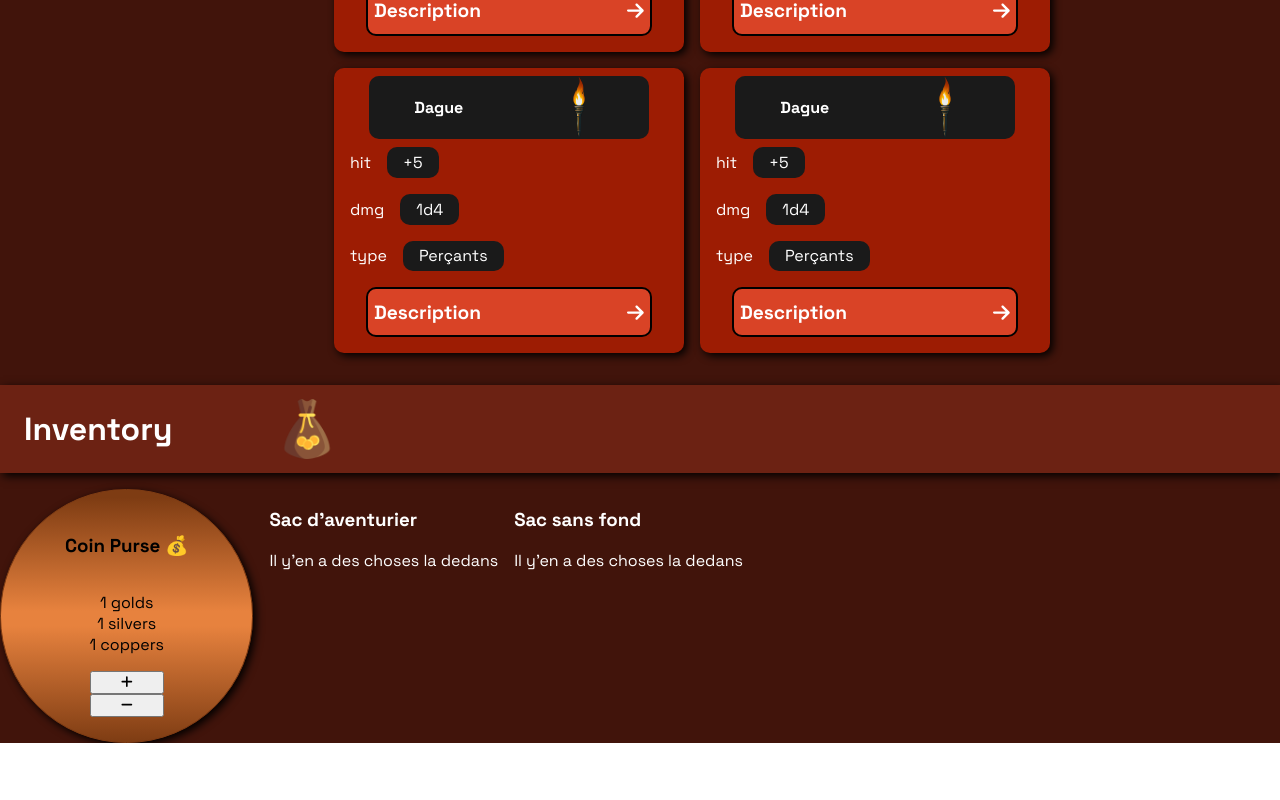
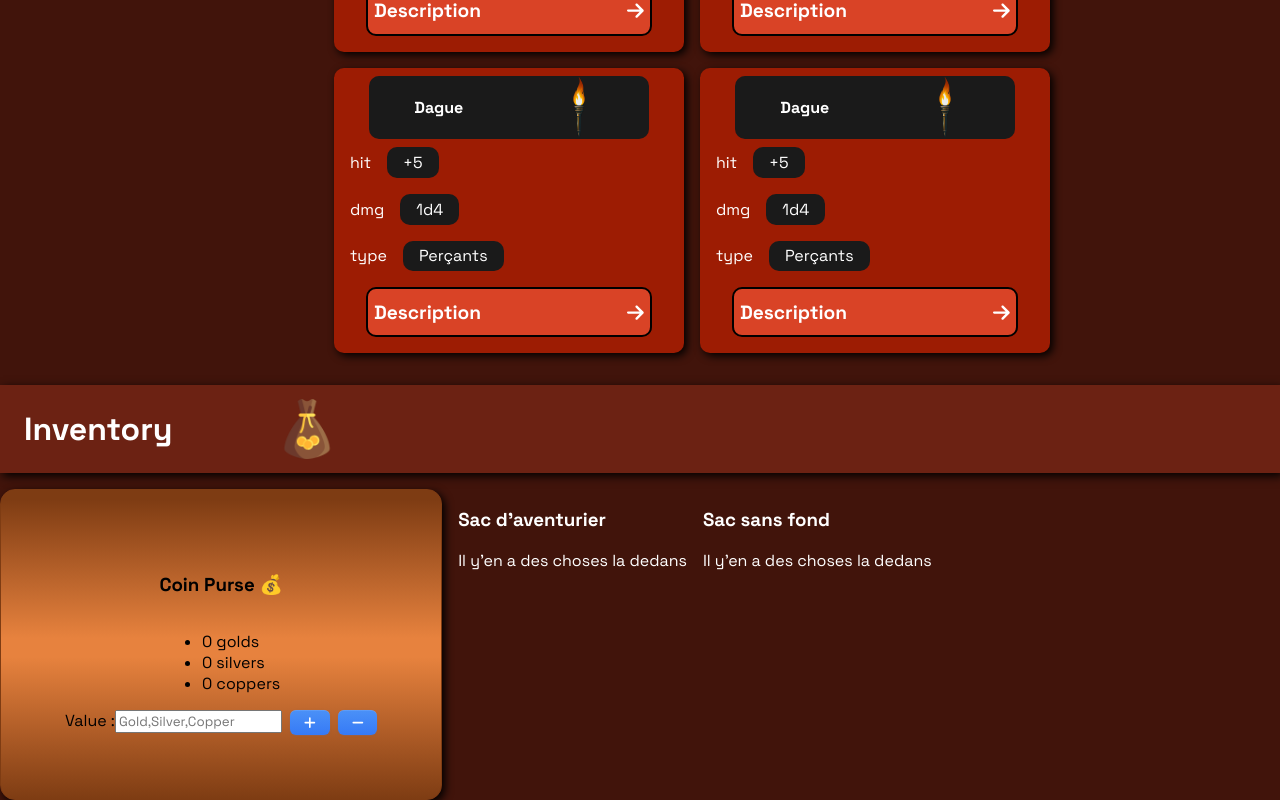
Before and after one commit to Firane/dnd, a React (Create React App) app: page /character in a window 1280 px wide. Shown: the part 940-1740 px from the top of the page. Before the commit the page ends 1683 px from the top, so only its background shows below. Built offline with nearby package versions, Linux system fonts and the light colour scheme.

Commit message:
automatisation calcule de golds, front pas finit

```diff
--- a/src/App.css
+++ b/src/App.css
@@ -351,8 +351,6 @@ h1 {
        column-gap: 1rem;
 }
 .inventory__content__coinpurse {
-  height: 100%;
-  aspect-ratio: 1/1;
   display: flex;
   flex-direction: column;
   justify-content: center;
@@ -361,15 +359,39 @@ h1 {
   color: black;
   padding: 4rem;
   border: 1px solid #7e3c13;
-  border-radius: 50%;
+  border-radius: 15px;
   background: rgb(126, 60, 19);
   background: linear-gradient(180deg, rgb(126, 60, 19) 3%, rgb(231, 130, 62) 48%, rgb(231, 130, 62) 54%, rgb(126, 60, 19) 100%);
 }
-.inventory__content__coinpurse__content {
+.inventory__content__coinpurse__form {
+  display: flex;
+  flex-direction: row;
+  -moz-column-gap: 0.5rem;
+       column-gap: 0.5rem;
+}
+.inventory__content__coinpurse__form__content {
   list-style-type: none;
   padding: 0;
   text-align: center;
 }
-.inventory__content__coinpurse__button {
-  width: 60%;
+.inventory__content__coinpurse__form__button {
+  display: flex;
+  flex-direction: column;
+  align-items: center;
+  padding: 6px 14px;
+  font-family: -apple-system, BlinkMacSystemFont, "Roboto", sans-serif;
+  border-radius: 6px;
+  border: none;
+  color: #fff;
+  background: linear-gradient(180deg, #4b91f7 0%, #367af6 100%);
+  background-origin: border-box;
+  box-shadow: 0px 0.5px 1.5px rgba(54, 122, 246, 0.25), inset 0px 0.8px 0px -0.25px rgba(255, 255, 255, 0.2);
+  -moz-user-select: none;
+       user-select: none;
+  -webkit-user-select: none;
+  touch-action: manipulation;
+}
+.inventory__content__coinpurse__form__button:hover {
+  box-shadow: inset 0px 0.8px 0px -0.25px rgba(255, 255, 255, 0.2), 0px 0.5px 1.5px rgba(54, 122, 246, 0.25), 0px 0px 0px 3.5px rgba(58, 108, 217, 0.5);
+  outline: 0;
 }/*# sourceMappingURL=App.css.map */
--- a/src/components/items/bag.tsx
+++ b/src/components/items/bag.tsx
@@ -1,4 +1,4 @@
-import { useEffect, useState } from "react";
+import { useEffect, useState, useRef } from "react";
 import { FontAwesomeIcon } from "@fortawesome/react-fontawesome";
 import { library } from "@fortawesome/fontawesome-svg-core";
 import { faS, faPlus, faMinus } from "@fortawesome/free-solid-svg-icons";
@@ -16,10 +16,93 @@ export interface BagProps {
 }
 
 function Bag({ bagData }: BagProps) {
-  const [money, setMoney] = useState([2, 2, 2]);
+  const [money, setMoney] = useState<number[]>([0, 0, 0]);
+  const inputRef = useRef<HTMLInputElement>(null);
+  const [warningText, setWarningText] = useState<JSX.Element | null>(null);
+  // Il faudrait mettre un style dans un useState pour modifier la bordure du champ ou l'on renseigne la valeur ajoutee ou perdue
+  // const [valueStyle, setValueStyle] = useState<StandardShorthandProperties<string | number, string & {}>.textDecoration?: Property.TextDecoration<string | number> | undefined
+
   useEffect(() => {
     localStorage.setItem("money", JSON.stringify(money));
   }, [money]);
+
+  /*
+Both of those 2 functions are made to calculate the golds i lose or win
+it need to decrement or increment gold or silver when silver or copper reach the number of >=100
+because you can't have like 434243copper for 2golds
+*/
+
+  const howManyGoldsIWon = (
+    golds: number,
+    silvers: number,
+    coppers: number
+  ) => {
+    let gold = money[0];
+    let silver = money[1];
+    let copper = money[2];
+    if (coppers + copper >= 100) {
+      copper = coppers + copper - 100;
+      silver++;
+    } else {
+      copper = copper + coppers;
+    }
+    if (silvers + silver >= 100) {
+      silver = silvers + silver - 100;
+      gold++;
+    } else {
+      silver = silver + silvers;
+    }
+    gold = gold + golds;
+    setMoney([gold, silver, copper]);
+    console.log(money);
+    return [gold, silver, copper];
+  };
+
+  const howManyGoldsILost = (
+    golds: number,
+    silvers: number,
+    coppers: number
+  ) => {
+    let gold = money[0];
+    let silver = money[1];
+    let copper = money[2];
+
+    if (copper - coppers < 0) {
+      copper = 100 + (copper - coppers);
+      silver = silver - 1;
+    } else {
+      copper = copper - coppers;
+    }
+    if (silver - silvers < 0) {
+      silver = 100 + (silver - silvers);
+      gold = gold - 1;
+    } else {
+      silver = silver - silvers;
+    }
+    gold = gold - golds;
+    setMoney([gold, silver, copper]);
+    console.log(money);
+    return [gold, silver, copper];
+  };
+
+  const formatHandler = () => {
+    setWarningText(
+      <div
+        style={{
+          color: "white",
+          fontStyle: "italic",
+          fontSize: ".8rem",
+          textDecoration: "underline",
+        }}
+      >
+        Wrong format, please consider using : golds,silver,copper
+      </div>
+    );
+
+    setTimeout(() => {
+      setWarningText(null);
+    }, 5000);
+  };
 
   const isCoinPurge = () => {
     if (bagData.isCoinPurse) {
@@ -29,22 +112,66 @@ function Bag({ bagData }: BagProps) {
             Coin Purse 💰
           </h3>
           <ul className="inventory__content__coinpurse__content">
-            <li>1 golds</li>
-            <li>1 silvers</li>
-            <li>1 coppers</li>
+            <li>{money[0]} golds</li>
+            <li>{money[1]} silvers</li>
+            <li>{money[2]} coppers</li>
           </ul>
+          <form className="inventory__content__coinpurse__form">
+            <label className="inventory__content__coinpurse__form__label">
+              Value :
+              <input
+                className="inventory__content__coinpurse__form__label__number"
+                ref={inputRef}
+                type="text"
+                placeholder="Gold,Silver,Copper"
+              />
+            </label>
+
             <button
-            className="inventory__content__coinpurse__button"
+              className="inventory__content__coinpurse__form__button"
               type="button"
+              onClick={(event: React.MouseEvent) => {
+                let valueArray = inputRef.current?.value.split(",").map(Number);
+                if (
+                  valueArray &&
+                  valueArray.every(Number.isFinite) &&
+                  valueArray.length === 3
+                ) {
+                  howManyGoldsIWon(valueArray[0], valueArray[1], valueArray[2]);
+                } else {
+                  console.log("error valueArray undefined");
+                  formatHandler();
+                }
+              }}
             >
               <FontAwesomeIcon icon={faPlus} />
             </button>
             <button
-            className="inventory__content__coinpurse__button"
+              className="inventory__content__coinpurse__form__button"
               type="button"
+              onClick={(event: React.MouseEvent) => {
+                let valueArray = inputRef.current?.value.split(",").map(Number);
+                if (
+                  valueArray &&
+                  valueArray.every(Number.isFinite) &&
+                  valueArray.length === 3
+                ) {
+                  howManyGoldsILost(
+                    valueArray[0],
+                    valueArray[1],
+                    valueArray[2]
+                  );
+                } else {
+                  formatHandler();
+                  console.log("error valueArray undefined");
+                  console.log(event.target);
+                }
+              }}
             >
               <FontAwesomeIcon icon={faMinus} />
             </button>
+          </form>
+          {warningText}
         </div>
       );
     } else {
--- a/src/style/components/_inventory.scss
+++ b/src/style/components/_inventory.scss
@@ -23,12 +23,11 @@
   }
   &__content {
     display: flex;
-
     flex-direction: row;
     column-gap: 1rem;
     &__coinpurse {
-      height: 100%;
-      aspect-ratio: 1/1;
+      // height: 100%;
+      // aspect-ratio: 1/1;
       display: flex;
       flex-direction: column;
       justify-content: center;
@@ -37,7 +36,7 @@
       color: black;
       padding: 4rem;
       border: 1px solid #7e3c13;
-      border-radius: 50%;
+      border-radius: 15px;
       background: rgb(126, 60, 19);
       background: linear-gradient(
         180deg,
@@ -46,14 +45,40 @@
         rgba(231, 130, 62, 1) 54%,
         rgba(126, 60, 19, 1) 100%
       );
+      &__form {
+        display: flex;
+        flex-direction: row;
+        column-gap: 0.5rem;
         &__content {
           list-style-type: none;
           padding: 0;
           text-align: center;
         }
         &__button {
-        width: 60%;
+          display: flex;
+          flex-direction: column;
+          align-items: center;
+          padding: 6px 14px;
+          font-family: -apple-system, BlinkMacSystemFont, "Roboto", sans-serif;
+          border-radius: 6px;
+          border: none;
+
+          color: #fff;
+          background: linear-gradient(180deg, #4b91f7 0%, #367af6 100%);
+          background-origin: border-box;
+          box-shadow: 0px 0.5px 1.5px rgba(54, 122, 246, 0.25),
+            inset 0px 0.8px 0px -0.25px rgba(255, 255, 255, 0.2);
+          user-select: none;
+          -webkit-user-select: none;
+          touch-action: manipulation;
+          &:hover {
+            box-shadow: inset 0px 0.8px 0px -0.25px rgba(255, 255, 255, 0.2),
+              0px 0.5px 1.5px rgba(54, 122, 246, 0.25),
+              0px 0px 0px 3.5px rgba(58, 108, 217, 0.5);
+            outline: 0;
           }
         }
       }
     }
+  }
+}
```
Also changed, not shown: 2 other files (tests, documents, lock files or other folders). Lines whose indentation alone changed are shown as unchanged.
